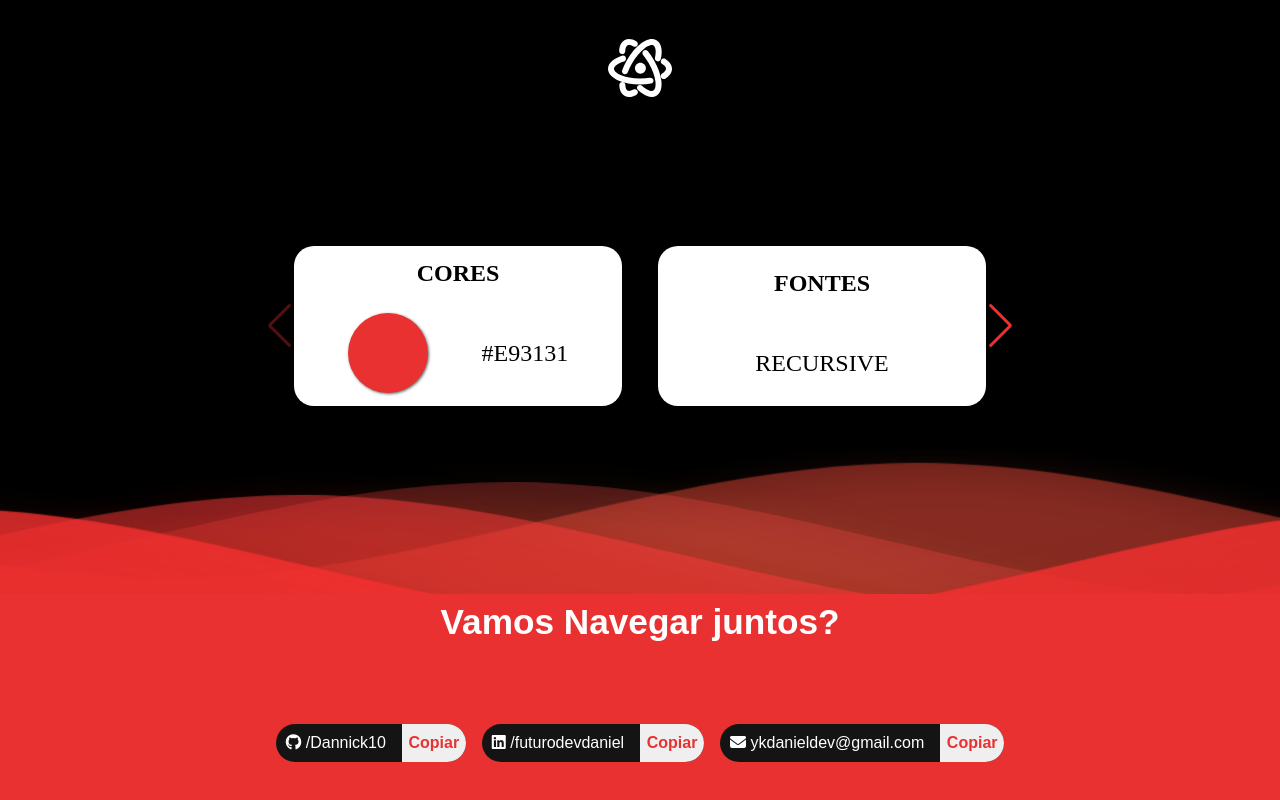
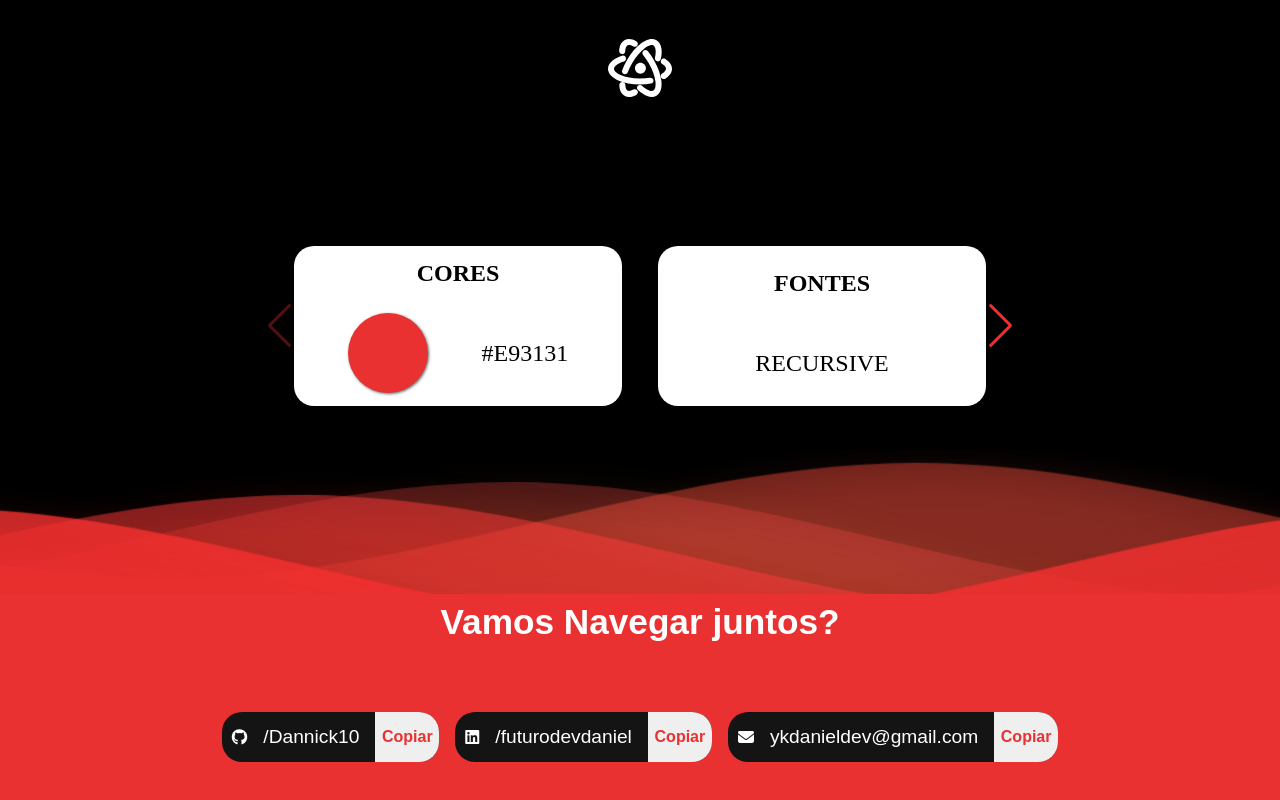
Before and after one commit to Dannick10/portifoliovite, a React (Vite) app: page / in a window 1280 px wide. Shown: the part 5453-6253 px from the top of the page. Built offline with nearby package versions, Linux system fonts and the light colour scheme; a web font is replaced by a local one.

Commit message:
fix removelinks

```diff
--- a/src/components/Footer.jsx
+++ b/src/components/Footer.jsx
@@ -14,21 +14,16 @@ const Footer = () => {
       <div className={styles.redes}>
         <ul>
           <li>
-            <a href="https://github.com/Dannick10" target="_blank">
-              <i className="fa-brands fa-github"></i> /Dannick10
-            </a>
+            <i className="fa-brands fa-github"></i>
+            <p>/Dannick10</p>
             <button data-url="https://github.com/Dannick10" onClick={copyText}>
               Copiar
             </button>
           </li>
 
           <li>
-            <a
-              href="https://www.linkedin.com/in/futurodevdaniel/"
-              target="_blank"
-            >
-              <i className="fa-brands fa-linkedin"></i> /futurodevdaniel
-            </a>
+            <i className="fa-brands fa-linkedin"></i>
+            <p>/futurodevdaniel</p>
             <button
               data-url="https://www.linkedin.com/in/futurodevdaniel/"
               onClick={copyText}
@@ -38,9 +33,8 @@ const Footer = () => {
           </li>
 
           <li>
-            <a href="https://maito:ykdanieldev@gmail.com" target="_blank">
-              <i className="fa-solid fa-envelope"></i> ykdanieldev@gmail.com
-            </a>
+            <i className="fa-solid fa-envelope"></i>
+            <p>ykdanieldev@gmail.com</p>
             <button data-url="ykdanieldev@gmail.com" onClick={copyText}>
               Copiar
             </button>
--- a/src/components/Footer.module.css
+++ b/src/components/Footer.module.css
@@ -31,6 +31,9 @@
   position: relative;
   padding-right: 5em;
   overflow: hidden;
+  display: flex;
+  align-items: center;
+  gap: 1em;
 }
 
 .redes button {
```
